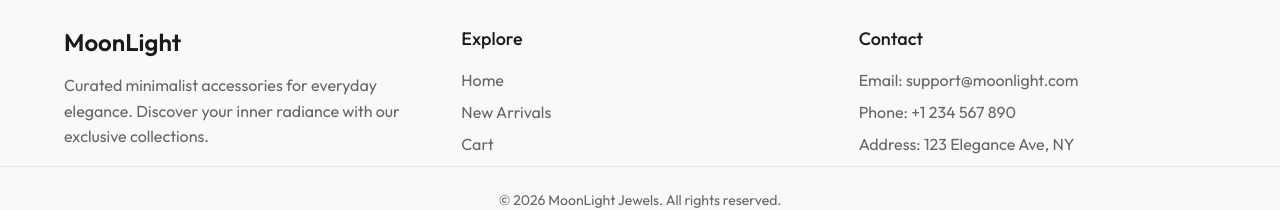
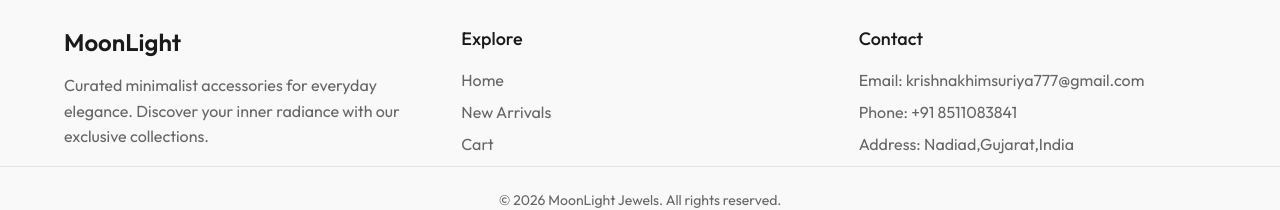
Before and after one commit to Vish00005/Moonlight-E-comm, a React (Vite) app in the folder frontend/: page /login in a window 1280 px wide. Shown: the part 921-1131 px from the top of the page. Built offline with nearby package versions, Linux system fonts and the light colour scheme; no server answers; a web font is replaced by a local one.

Commit message:
Updated footer

```diff
--- a/frontend/src/components/Footer.jsx
+++ b/frontend/src/components/Footer.jsx
@@ -31,9 +31,9 @@ const Footer = () => {
         <div className="footer-section">
           <h4 className="footer-subtitle">Contact</h4>
           <ul className="footer-links">
-            <li>Email: support@moonlight.com</li>
-            <li>Phone: +1 234 567 890</li>
-            <li>Address: 123 Elegance Ave, NY</li>
+            <li>Email: krishnakhimsuriya777@gmail.com</li>
+            <li>Phone: +91 8511083841</li>
+            <li>Address: Nadiad,Gujarat,India</li>
           </ul>
         </div>
       </div>
```
